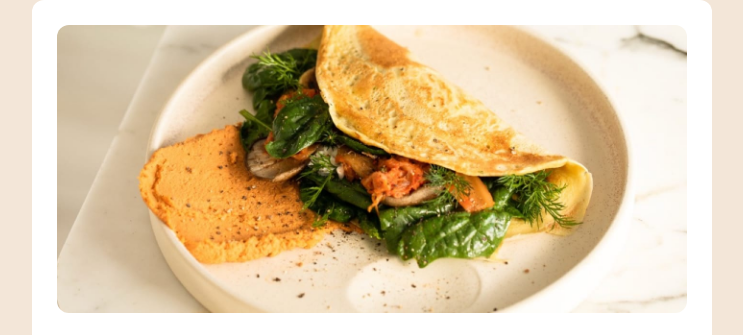
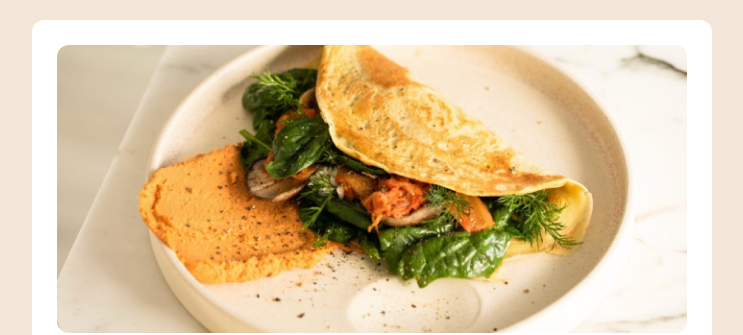
Before and after one commit to Marcosss270/recipe-page, a plain HTML site: page index.html in a window 1280 px wide. Shown: the top 335 px of the page, without its empty margins (268-1011 px from the left). Drawn offline with Linux system fonts and the light colour scheme.

Commit message:
adicionando css

```diff
--- a/style.css
+++ b/style.css
@@ -7,8 +7,9 @@
 }
 
 body{
+    padding: 20px;
     width: 100%;
-    height: 90%;
+    height: 100%;
     display: flex;
     justify-content: center;
     align-items: center;
```
